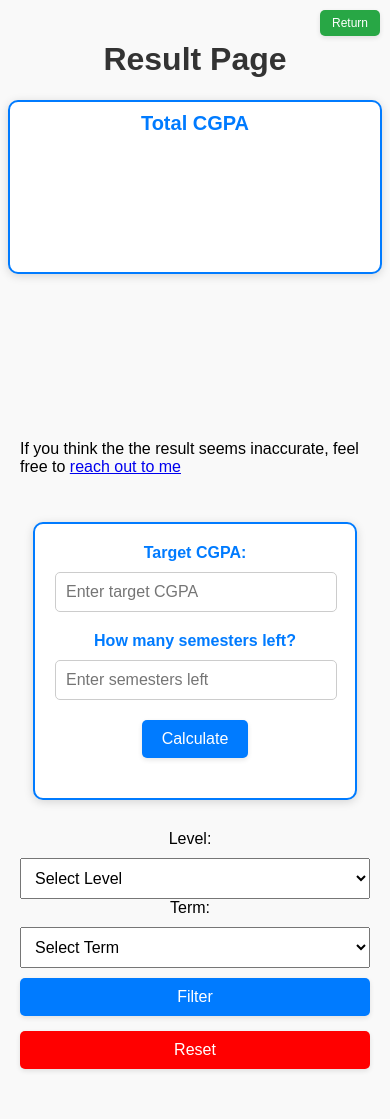
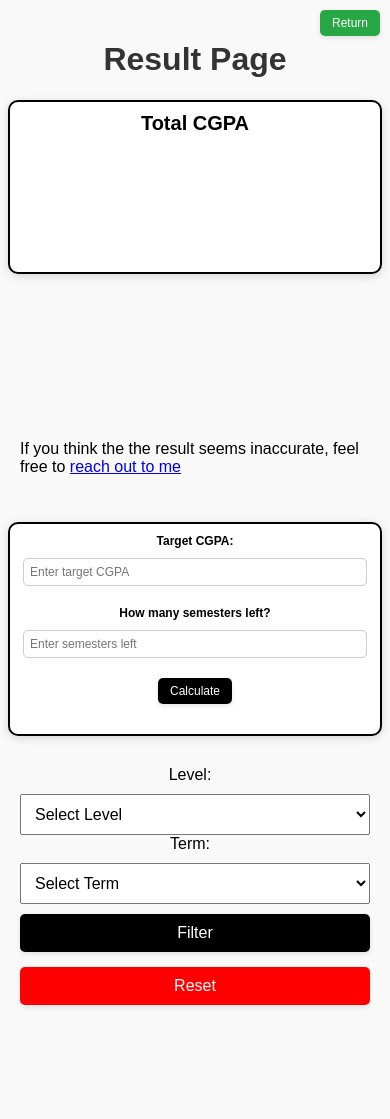
Before and after one commit to ratnajit-dhar/CGPA-Calculator-for-CUETians, a Flask app: template templates/result.html in a window 390 px wide. After the commit the page ends 1007 px from the top, so only its background shows below. Run offline with Flask 3, Linux system fonts and the light colour scheme; the template is opened without the code that fills it, so the values that code supplies are empty.

Commit message:
Minor color changes

```diff
--- a/cgpaCalculator.py
+++ b/cgpaCalculator.py
@@ -73,10 +73,11 @@ def calculate_cgpa(data):
                 cgpagradeSum += row['Course Credit'] * row['Result']
                 cgpacred += row['Course Credit']
             gpa = round(gradeSum / cred, 2)
+            gpa = f"{gpa:.2f}"
             resultDataframe.loc[len(resultDataframe)] = [i, j, cred, gpa]
 
     cgpa = round(cgpagradeSum / cgpacred, 2)
-
+    cgpa = f"{cgpa:.2f}"
 
     df['Level'] = df['LevelNo']
     df['Term'] = df['TermNo']
--- a/templates/index.html
+++ b/templates/index.html
@@ -13,7 +13,7 @@
         .title {
             font-size: 36px;
             font-weight: bold;
-            color: #007bff;
+            color: #000000;
             background-color: #f1f1f1;
             padding: 20px;
             border-radius: 10px;
--- a/templates/result.html
+++ b/templates/result.html
@@ -24,12 +24,12 @@
             width: 80%;
             max-width: 600px;
             height: 150px;
-            border: 2px solid #007bff;
+            border: 2px solid #000000;
             border-radius: 10px;
             background-color: #fff;
             font-size: 24px;
             font-weight: bold;
-            color: #007bff;
+            color: #000000;
             display: flex;
             flex-direction: column;
             justify-content: flex-start;
@@ -41,13 +41,13 @@
         .cgpa-label {
             font-size: 20px;
             font-weight: bold;
-            color: #007bff;
+            color: #000000;
             margin-bottom: 10px;
         }
         .cgpa-value {
             font-size: 64px;
             font-weight: bold;
-            color: #007bff;
+            color: #000000;
             display: flex;
             justify-content: center;
             align-items: center;
@@ -71,20 +71,20 @@
         .box {
             width: 120px;
             height: 120px;
-            border: 1px solid #ccc;
+            border: 1px solid #000000;
             border-radius: 10px;
             display: flex;
             flex-direction: column;
             justify-content: flex-start;
             align-items: center;
             font-size: 14px;
-            background-color: #e6f7ff;
+            background-color: #fff;
             box-shadow: 0 2px 5px rgba(0, 0, 0, 0.1);
             padding: 10px;
         }
         .box:hover {
-            background-color: #d1f0ff;
-            border-color: #007bff;
+            background-color: #e9ecef;
+            border-color: #000000;
             transform: scale(1.05);
             transition: 0.3s ease-in-out;
         }
@@ -97,7 +97,7 @@
         .gpa-value {
             font-size: 48px;
             font-weight: bold;
-            color: #007bff;
+            color: #000000;
             text-align: center;
             display: flex;
             justify-content: center;
@@ -121,7 +121,7 @@
         .filter-container button {
             font-size: 16px;
             padding: 10px 20px;
-            background-color: #007bff;
+            background-color: #000000;
             color: #fff;
             border: none;
             border-radius: 5px;
@@ -164,7 +164,7 @@
             padding: 8px;
         }
         table.dataframe th {
-            background-color: #007bff;
+            background-color: #000000;
             color: white;
         }
 
@@ -264,7 +264,7 @@
         .TargetResult {
             width: 80%;
             max-width: 600px;
-            border: 2px solid #007bff;
+            border: 2px solid #000000;
             border-radius: 10px;
             background-color: #fff;
             padding: 20px;
@@ -276,7 +276,7 @@
         .TargetResult label {
             font-size: 16px;
             font-weight: bold;
-            color: #007bff;
+            color: #000000;
             display: block;
             margin-bottom: 10px;
         }
@@ -293,7 +293,7 @@
         .TargetResult button {
             font-size: 16px;
             padding: 10px 20px;
-            background-color: #007bff;
+            background-color: #000000;
             color: #fff;
             border: none;
             border-radius: 5px;
@@ -309,7 +309,7 @@
         .TargetResult #needed-cgpa-result {
             font-size: 18px;
             font-weight: bold;
-            color: #007bff;
+            color: #000000;
             margin-top: 20px;
         }
 
@@ -318,6 +318,63 @@
             color: #333;
             margin-top: 10px;
         }
+        @media (max-width: 768px) {
+        .TargetResult {
+            width: 90%;
+            padding: 15px;
+        }
+
+        .TargetResult label {
+            font-size: 14px;
+        }
+
+        .TargetResult input {
+            font-size: 14px;
+            padding: 8px;
+        }
+
+        .TargetResult button {
+            font-size: 14px;
+            padding: 8px 16px;
+        }
+
+        .TargetResult #needed-cgpa-result {
+            font-size: 16px;
+        }
+
+        .TargetResult #semester-info {
+            font-size: 14px;
+        }
+    }
+
+    @media (max-width: 480px) {
+        .TargetResult {
+            width: 100%;
+            padding: 10px;
+        }
+
+        .TargetResult label {
+            font-size: 12px;
+        }
+
+        .TargetResult input {
+            font-size: 12px;
+            padding: 6px;
+        }
+
+        .TargetResult button {
+            font-size: 12px;
+            padding: 6px 12px;
+        }
+
+        .TargetResult #needed-cgpa-result {
+            font-size: 14px;
+        }
+
+        .TargetResult #semester-info {
+            font-size: 12px;
+        }
+    }
     </style>
 </head>
 <body>
```
